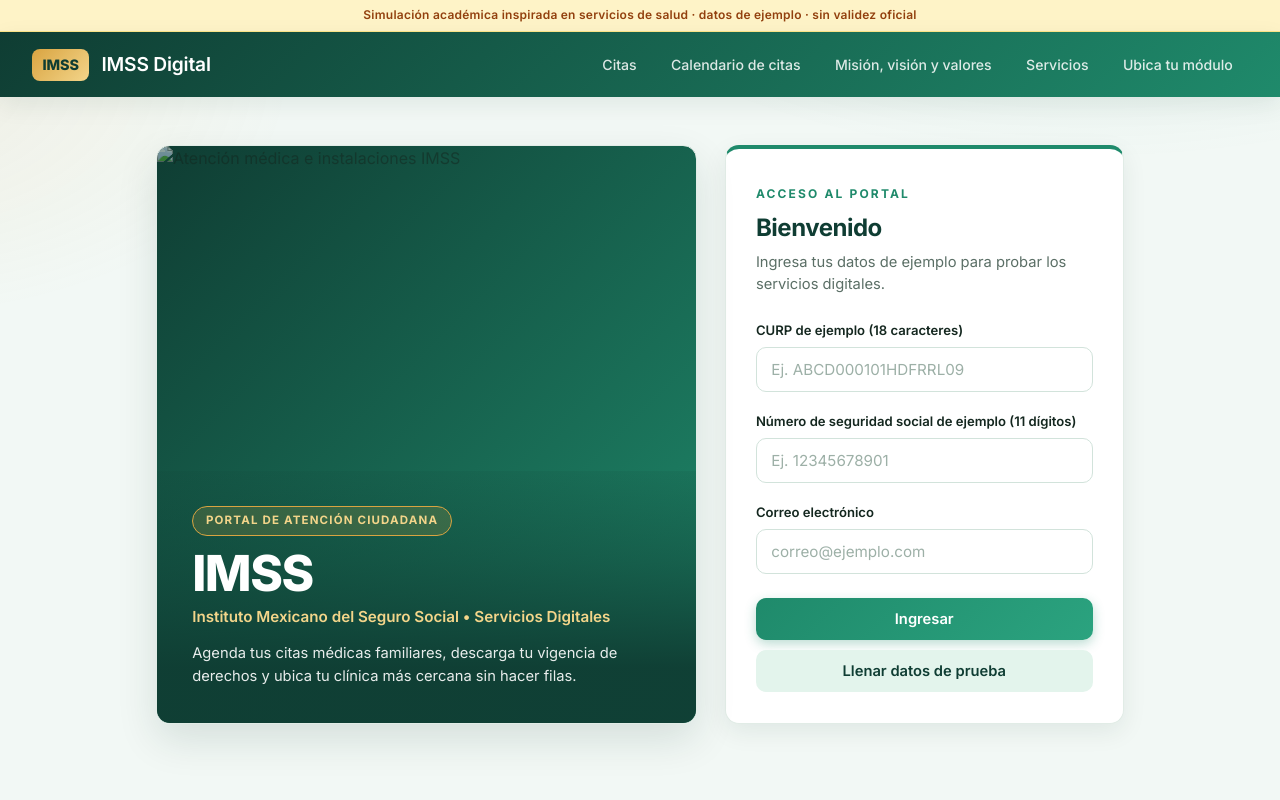
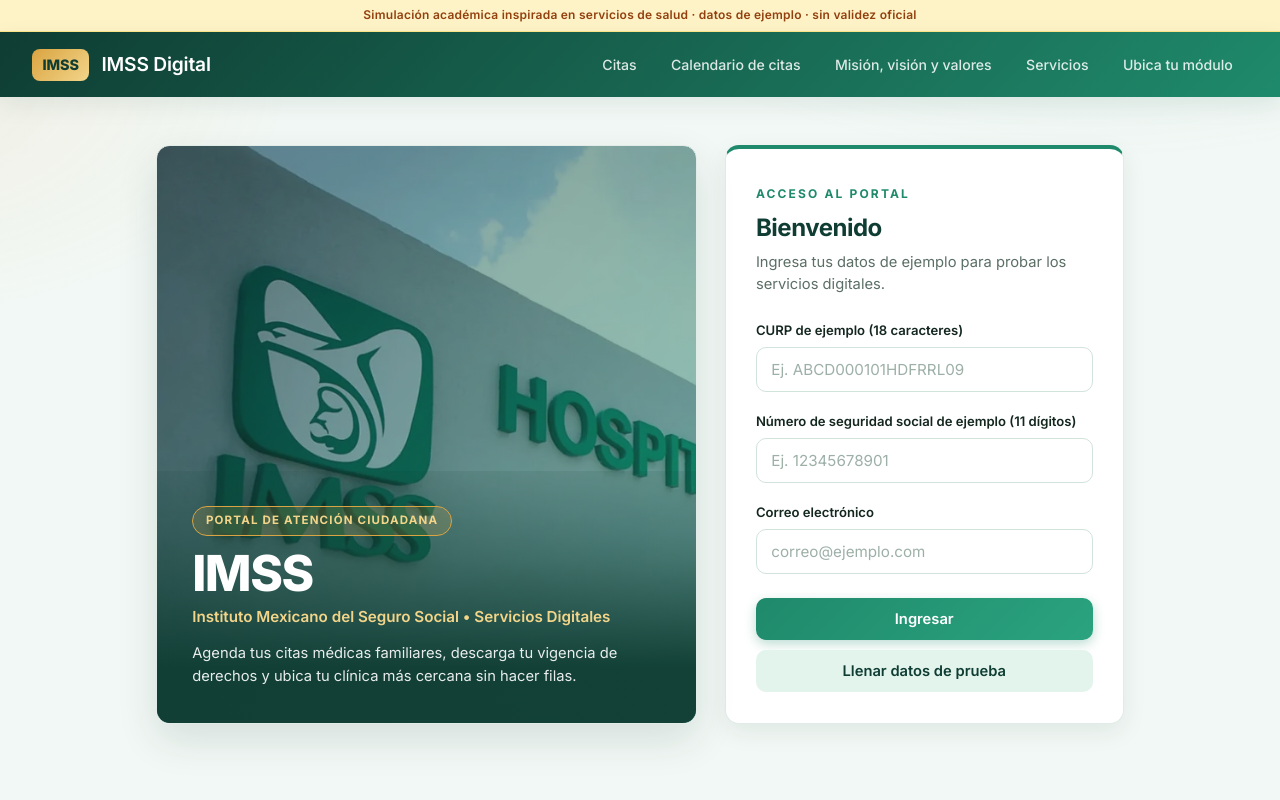
Before and after one commit to Cholisuwu/CEpagina, a plain HTML site: page index.html in a window 1280 px wide. Shown: the top 800 px of the page. Drawn offline with nearby package versions, Linux system fonts and the light colour scheme.

Commit message:
Co-authored-by: Lenny <Lucas19HR@users.noreply.github.com>

```diff
--- a/index.html
+++ b/index.html
@@ -30,7 +30,7 @@
     <div class="hero-login-grid">
       <section class="hero-banner">
         <img
-          src="img/imss-portada.jpg"
+          src="altas-del-imss-jpg.webp"
           alt="Atención médica e instalaciones IMSS"
           class="hero-banner-img"
         >
```
Also changed, not shown: altas-del-imss-jpg.webp (added).
